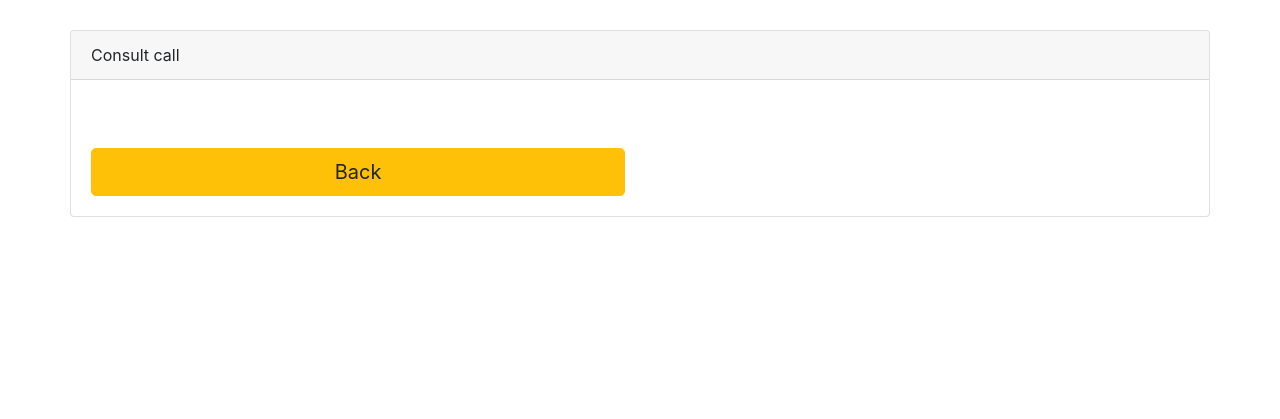
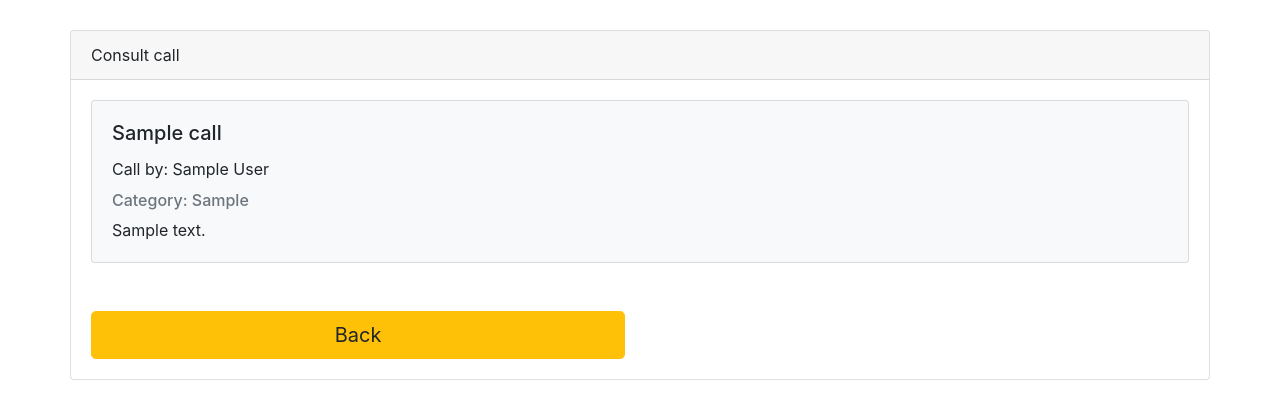
Before and after one commit to MarcusXavierr/HelpDesk, a PHP site: page /consult_call.php in a window 1280 px wide. Shown: the part 56-475 px from the top of the page. Run offline with PHP 8.4, Linux system fonts and the light colour scheme; the visitor is signed in with stand-in values (Sample User, id 1); tables that the repository leaves empty or names only in its code hold one stand-in row (values such as "Sample post"); data that the repository does not hold is empty.

Commit message:
improve db logical

```diff
--- a/consult_call.php
+++ b/consult_call.php
@@ -1,12 +1,13 @@
 <?php
   require_once "utils/session_validator.php";
-$archive = fopen('calls/calls.txt', 'r');
+  require_once "utils/db_connection.php";
+  try{
+    $query = "Select calls.*, users.name from calls join users on calls.user_id = users.id";
+    $stmt = $connection->query($query);
+    $call_list = $stmt->fetchAll(PDO::FETCH_OBJ);
+  }catch(PDOException $e){
 
-while(!feof($archive)){
-  $register[] = fgets($archive);
-}
-
-fclose($archive);
+  }
 
 
 ?>
@@ -46,22 +47,18 @@ fclose($archive);
             </div>
 
             <div class="card-body">
-            <? foreach($register as $call){?>
-            <?php $call_data = explode('#',$call);
-            if($_SESSION['credentials'] != 1){
-              if ($_SESSION['id'] != $call_data[0]){
+            <? foreach($call_list as $call){
+              if($_SESSION['id'] != $call->user_id && $_SESSION['credentials'] != 1){
                 continue;
               }
-          }
-            if(count($call_data)<4){
-              continue;
-              }
             ?>
+
               <div class="card mb-3 bg-light">
                 <div class="card-body">
-                  <h5 class="card-title"><?=$call_data[1]?></h5>
-                  <h6 class="card-subtitle mb-2 text-muted"><?=$call_data[2]?></h6>
-                  <p class="card-text"><?=$call_data[3]?></p>
+                  <h5 class="card-title"><?=$call->title?></h5>
+                  <p class="card-text">Call by: <?=$call->name?></p>
+                  <h6 class="card-subtitle mb-2 text-muted">Category: <?=$call->category?></h6>
+                  <p class="card-text"><?=$call->description?></p>
 
                 </div>
               </div>
--- a/utils/create_call.php
+++ b/utils/create_call.php
@@ -27,7 +27,9 @@
 
        header('Location:../home.php?call=created');
     }catch(PDOException $e){
-
+        echo "<pre>";
+        print_r($e);
+        echo "</pre>";
     }
 
     $connection = null;
--- a/utils/register.php
+++ b/utils/register.php
@@ -53,7 +53,4 @@
         print_r($e);
     }
 
-    echo "<pre>";
-    print_r($_POST);
-    echo "</pre>";
 ?>
```
